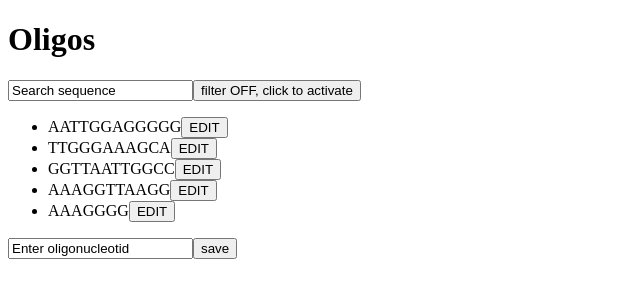
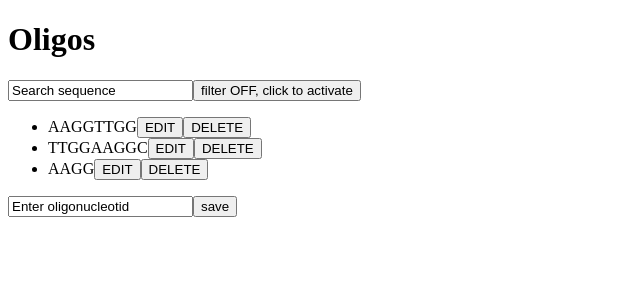
Before and after one commit to dpuertamartos/oligo, a React (Create React App) app: page / in a window 1280 px wide. Shown: the top 300 px of the page, without its empty margins (0-640 px from the left). Built offline with nearby package versions, Linux system fonts and the light colour scheme; data requests are answered from the project's data file.

Commit message:
ADDED DELETE FUNCTION

```diff
--- a/db.json
+++ b/db.json
@@ -1,24 +1,16 @@
 {
   "oligos": [
     {
-      "id": 1,
-      "sequence": "AATTGGAGGGGG"
+      "id": 6,
+      "sequence": "AAGGTTGG"
     },
     {
-      "id": 2,
-      "sequence": "TTGGGAAAGCA"
+      "id": 7,
+      "sequence": "TTGGAAGGC"
     },
     {
-      "id": 3,
-      "sequence": "GGTTAATTGGCC"
-    },
-    {
-      "id": 4,
-      "sequence": "AAAGGTTAAGG"
-    },
-    {
-      "id": 5,
-      "sequence": "AAAGGGG"
+      "id": 8,
+      "sequence": "AAGG"
     }
   ]
 }
--- a/src/App.js
+++ b/src/App.js
@@ -23,7 +23,7 @@ const App = () => {
   const addOligo = (event) => {
     event.preventDefault()
     const oligoObject = {
-      id: oligos.length + 1,
+      id: oligos[oligos.length-1].id + 1,
       sequence: newOligo,
     }
 
@@ -50,6 +50,19 @@ const App = () => {
       })
   }
 
+  const deleteOligo = id => {
+    const oligo = oligos.find(o => o.id === id)
+    if(window.confirm(`do you want delete oligo with ID: ${id} and sequence: ${oligo.sequence}?`)){
+      oligoService
+        .remove(id)
+        .then(()=>setOligos(oligos.filter(n => n.id !== id)))
+        .catch(error => {
+          alert(`oligo '${oligo.sequence} was already deleted from server`)
+          setOligos(oligos.filter(n=>n.id !== id))
+        })
+    }
+  }
+
   const handleOligoChange = (event) => {
     console.log(event.target.value)
     setNewOligo(event.target.value.toUpperCase())
@@ -73,7 +86,7 @@ const App = () => {
       <button onClick={() => setShowAll(!showAll)}>
         {showAll ? 'filter OFF, click to activate' : 'FILTER ON, click to deactivate'}
       </button>
-      <Oligos oligosToShow = {oligosToShow} editOligo ={updateOligo} />
+      <Oligos oligosToShow = {oligosToShow} editOligo ={updateOligo} deleteOligo = {deleteOligo} />
       <AddOligoForm onSubmit={addOligo} ipValue={newOligo} ipOnChange={handleOligoChange}/>
     </div>
   )
--- a/src/components/Oligo.js
+++ b/src/components/Oligo.js
@@ -2,7 +2,7 @@ import { useState } from 'react'
 import React from 'react'
 import EditForm from './EditForm'
 
-const Oligo = ({oligo, editOligo}) => {
+const Oligo = ({oligo, editOligo, deleteOligo}) => {
     const [newEdit, setNewEdit] = useState(oligo.sequence)
     const [showEdit, setNewShowEdit] = useState(false)
 
@@ -17,7 +17,7 @@ const Oligo = ({oligo, editOligo}) => {
 
 
     return(
-        <li>{oligo.sequence}<button onClick={()=>setNewShowEdit(!showEdit)}>EDIT</button>
+        <li>{oligo.sequence}<button onClick={()=>setNewShowEdit(!showEdit)}>EDIT</button><button onClick={()=>deleteOligo(oligo.id)}>DELETE</button>
             {showEdit
                 ? <EditForm onSubmit={changeOligo} ipValue={newEdit} ipOnChange={handleEditChange} />
                 : <span></span> }
--- a/src/components/Oligos.js
+++ b/src/components/Oligos.js
@@ -1,11 +1,11 @@
 import React from 'react'
 import Oligo from './Oligo'
 
-const Oligos = ({oligosToShow, editOligo}) => {
+const Oligos = ({oligosToShow, editOligo, deleteOligo}) => {
     return (
         <ul>
             {oligosToShow.map(oligo =>
-            <Oligo key={oligo.id} oligo={oligo} editOligo={editOligo} />
+            <Oligo key={oligo.id} oligo={oligo} editOligo={editOligo} deleteOligo={deleteOligo} />
             )}
         </ul>
     )}
--- a/src/services/oligos.js
+++ b/src/services/oligos.js
@@ -16,4 +16,9 @@ const update = (id, newObject) => {
   return request.then(response => response.data)
 }
 
-export default { getAll, create, update }
+const remove = id => {
+   const request = axios.delete(`${baseUrl}/${id}`)
+   return request.then(response => response.data)
+}
+
+export default { getAll, create, update, remove }
```
